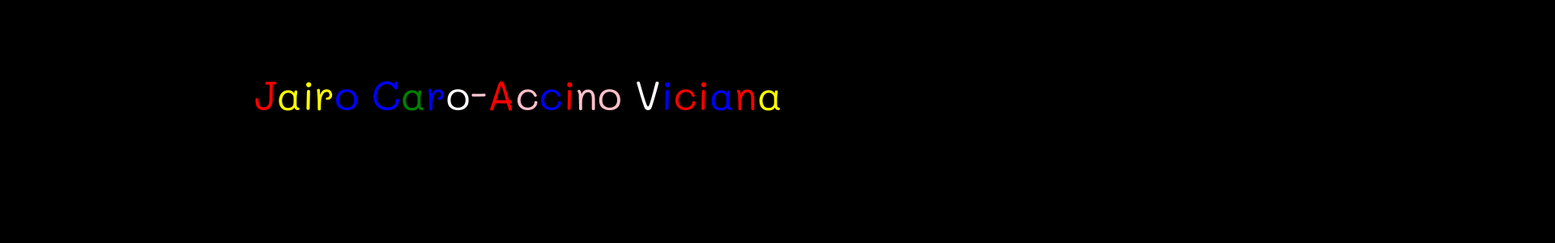
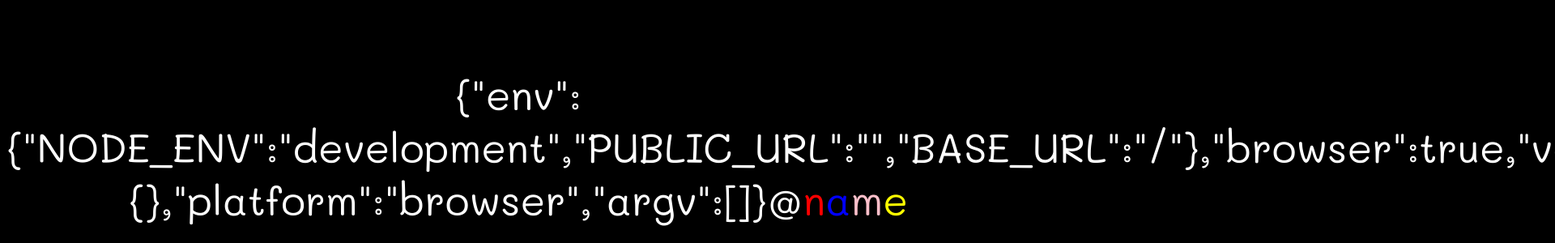
Before and after one commit to kidandcat/parcel-react-typescript-codesandbox, a React (Vite) app: page / in a window 1280 px wide. Shown: the part 316-616 px from the top of the page at 81% size, 1920 px wide, since content can reach past the window. Built offline with nearby package versions, Linux system fonts and the light colour scheme.

Commit message:
test zeit secret

```diff
--- /dev/null
+++ b/now.json
@@ -0,0 +1,5 @@
+{
+    "env": {
+        "name": "@name"
+    }
+}
--- a/src/index.tsx
+++ b/src/index.tsx
@@ -1,6 +1,7 @@
 import * as React from 'react';
 import * as ReactDOM from 'react-dom';
 import { Char } from './char';
+import { env } from '../now.json';
 
 class App extends React.Component {
   render() {
@@ -13,7 +14,8 @@ class App extends React.Component {
           textAlign: 'center'
         }}
       >
-        {'Jairo Caro-Accino Viciana'.split('').map(c => <Char>{c}</Char>)}
+        {JSON.stringify(process)}
+        {env.name.split('').map(c => <Char>{c}</Char>)}
       </div>
     );
   }
```
